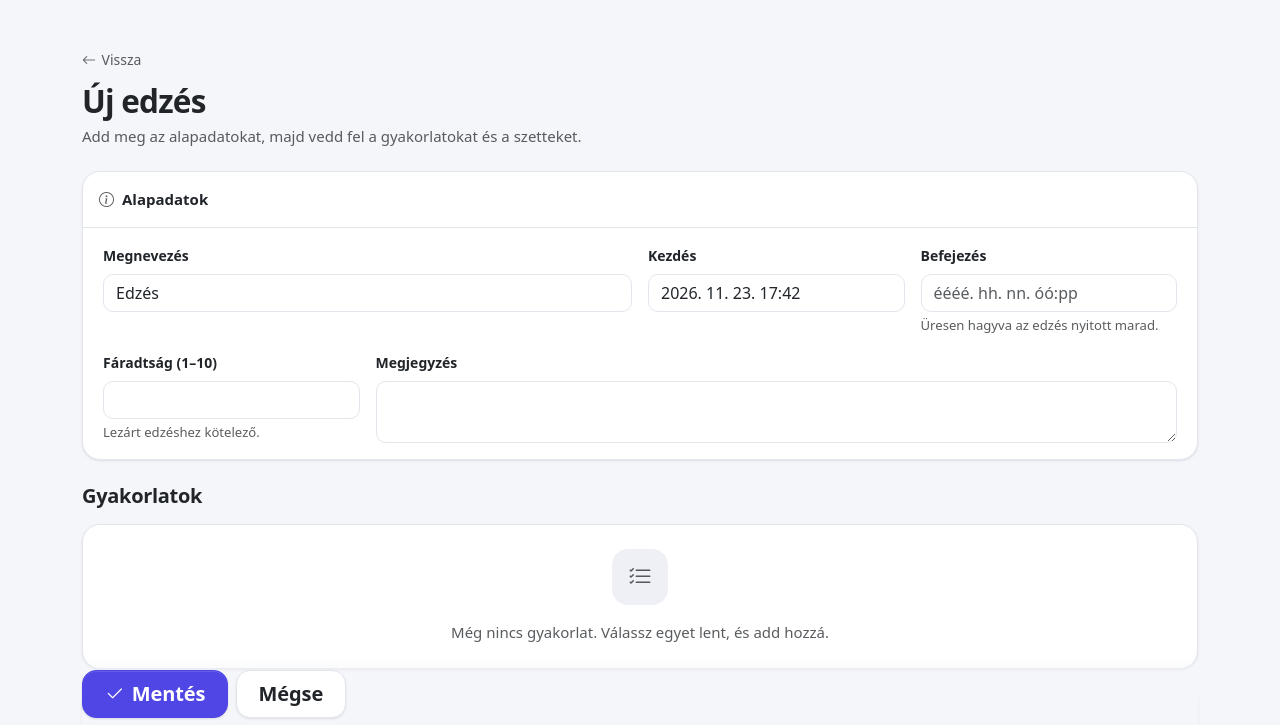
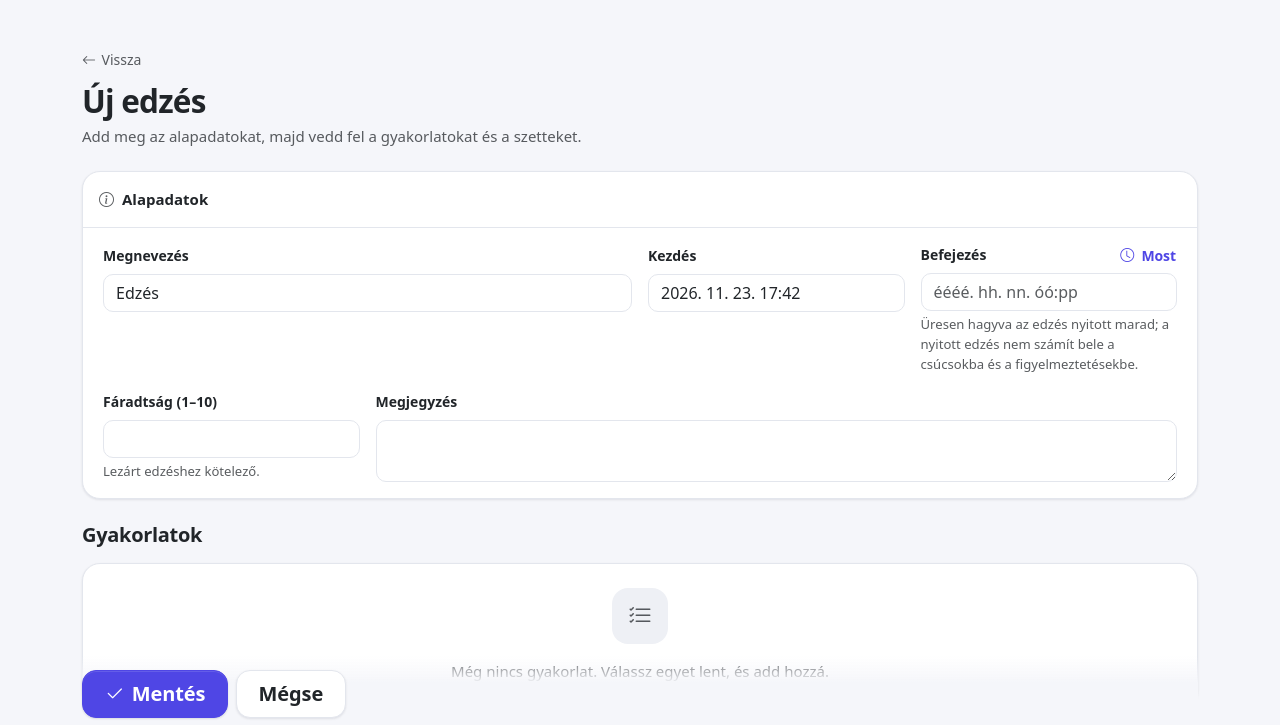
Before and after one commit to ZinkRuben/RepTrack, a Spring Boot app: page /workouts/new in a window 1280 px wide. Shown: the part 66-791 px from the top of the page. Run offline with Spring Boot 4, Linux system fonts and the light colour scheme; the visitor is signed in with stand-in values (Sample User, id 1); data that the repository does not hold is empty; some of the project's set-up classes (security, data sources, template engines, error pages and the like) are left out, and stand-ins take their place; database files in the repository are not loaded; some libraries are stand-ins or nearby versions.

Commit message:
Javítás: „Most” gomb és pontosabb magyarázat a befejezés mezőnél
- a „Most” gomb a befejezést a mostani időpontra állítja (percre), majd a még üres fáradtság mezőre ugrik,
  mert lezárt edzéshez az is kötelező; a dátumválasztóval és nélküle is működik
- a mező alatti szöveg elmondja, hogy a nyitott edzés nem számít bele a csúcsokba és a figyelmeztetésekbe
- Rendszerterv: az edzés életciklusánál

Co-Authored-By: Claude Opus 5.5 <noreply@anthropic.com>

```diff
--- a/docs/rendszerterv/ch4_6.js
+++ b/docs/rendszerterv/ch4_6.js
@@ -146,7 +146,7 @@ module.exports = function (c) {
   out.push(h3("Az edzés életciklusa"));
   out.push(p("Az edzés két állapotban lehet. A **nyitott** edzés még folyamatban van (nincs befejezése), a **lezárt** edzésnek van befejezése és fáradtságértéke. A származtatott funkciók (csúcsok, szabályok, időtartam-statisztikák) csak a lezárt edzéseket használják. A 7. ábra az állapotokat és az átmeneteket mutatja; az adatbázis a `ck_workouts_closed` megszorítással a lezárt állapot szabályait is kikényszeríti."));
   out.push(...FIG("edzes-eletciklus", 14.5, "Az edzés állapotai"));
-  out.push(note("A nyitott edzés nem számít bele az egyéni csúcsokba és a túlterhelési szabályokba. Ezért az edzés rögzítésekor a „Befejezés” mezőt is ki kell tölteni (és a fáradtságot), különben az edzés nyitott marad."));
+  out.push(note("A nyitott edzés nem számít bele az egyéni csúcsokba és a túlterhelési szabályokba. Ezért az edzés rögzítésekor a „Befejezés” mezőt is ki kell tölteni (és a fáradtságot), különben az edzés nyitott marad. Az űrlap ezt a mező alatt el is mondja, és a „Most” gomb egy kattintással kitölti a befejezést a mostani időponttal, majd a fáradtság mezőre ugrik."));
 
   out.push(h2("4.4 Adatelérési réteg (`hu.reptrack.repository`)"));
   out.push(p("Az adatelérést Spring Data JPA repository-k végzik. Az egyszerű lekérdezések névből képzett (derived) metódusok, az összetettebbek JPQL (`@Query`), a dinamikus szűrés pedig a Criteria API segítségével készül."));
--- a/src/main/resources/templates/workout-form.html
+++ b/src/main/resources/templates/workout-form.html
@@ -50,10 +50,16 @@
                                th:value="${form.startedAt}">
                     </div>
                     <div class="col-6 col-md-3">
-                        <label class="form-label" for="endedAt">Befejezés</label>
+                        <div class="d-flex justify-content-between align-items-baseline gap-2">
+                            <label class="form-label" for="endedAt">Befejezés</label>
+                            <button class="btn btn-link btn-sm p-0 text-decoration-none" type="button" id="ended-now"
+                                    title="A befejezés a mostani időpont">
+                                <i class="bi bi-clock" aria-hidden="true"></i> Most</button>
+                        </div>
                         <input class="form-control" id="endedAt" name="endedAt" type="datetime-local"
-                               th:value="${form.endedAt}">
-                        <div class="form-text">Üresen hagyva az edzés nyitott marad.</div>
+                               th:value="${form.endedAt}" aria-describedby="endedAt-help">
+                        <div class="form-text" id="endedAt-help">Üresen hagyva az edzés nyitott marad; a nyitott edzés
+                            nem számít bele a csúcsokba és a figyelmeztetésekbe.</div>
                     </div>
                     <div class="col-6 col-md-3">
                         <label class="form-label" for="fatigue">Fáradtság (1–10)</label>
@@ -277,6 +283,22 @@
                 if (picker.value) { addBlock(picker.value, null); }
             });
 
+            // „Most”: a befejezés a mostani időpont (percre); utána a fáradtság jön, mert lezárt edzéshez kötelező
+            document.getElementById('ended-now').addEventListener('click', function () {
+                const ended = document.getElementById('endedAt');
+                const now = new Date();
+                now.setSeconds(0, 0);
+                if (ended._flatpickr) {
+                    ended._flatpickr.setDate(now, true);
+                } else {
+                    const pad = function (n) { return String(n).padStart(2, '0'); };
+                    ended.value = now.getFullYear() + '-' + pad(now.getMonth() + 1) + '-' + pad(now.getDate())
+                        + 'T' + pad(now.getHours()) + ':' + pad(now.getMinutes());
+                }
+                const fatigue = document.getElementById('fatigue');
+                if (fatigue && !fatigue.value) { fatigue.focus(); }
+            });
+
             // ---- küldés: a listák indexeit egymás utánira rendezzük (a szerver kötése ezt várja) ----
             form.addEventListener('submit', function () {
                 blocksEl.querySelectorAll('.ex-block').forEach(function (block, i) {
```
Also changed, not shown: 1 other file.
